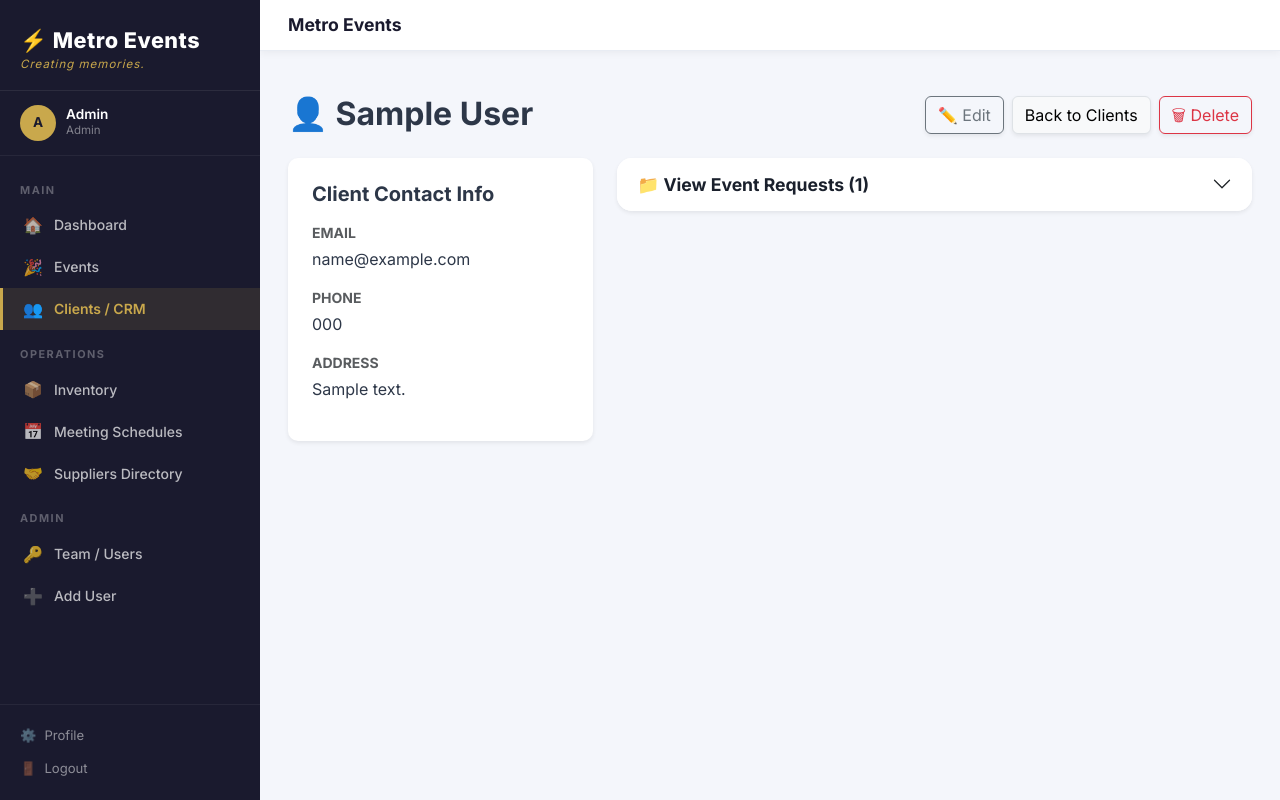
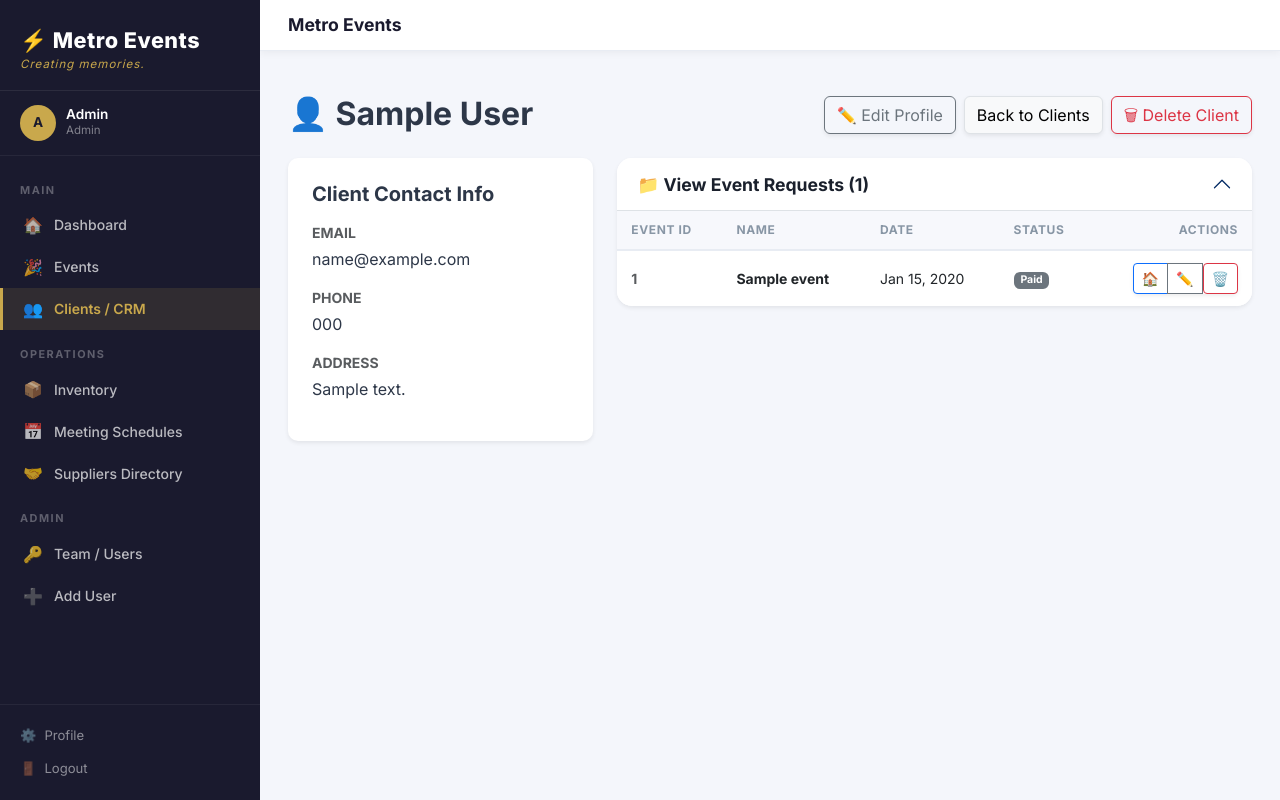
Before and after one commit to meisems/metroevents, a Flask app: page /clients/1 in a window 1280 px wide. Run offline with Flask 3, Linux system fonts and the light colour scheme; a user stored in the database is signed in; tables that the repository leaves empty hold one stand-in row (values such as "Sample post").

Commit message:
Update detail.html

```diff
--- a/templates/clients/detail.html
+++ b/templates/clients/detail.html
@@ -6,14 +6,14 @@
   <h2 class="fw-bold mb-0">👤 {{ client.full_name }}</h2>
 
   <div class="d-flex align-items-center gap-2">
-    <a href="{{ url_for('clients.edit_client', client_id=client.id) }}" class="btn btn-outline-secondary shadow-sm">✏️ Edit</a>
+    <a href="{{ url_for('clients.edit_client', client_id=client.id) }}" class="btn btn-outline-secondary shadow-sm">✏️ Edit Profile</a>
     <a href="{{ url_for('clients.list_clients') }}" class="btn btn-light border shadow-sm">Back to Clients</a>
 
-    {% if current_user.is_admin %}
+    {% if current_user.role == 'admin' %}
     <form action="{{ url_for('clients.delete_client', client_id=client.id) }}" method="POST" class="m-0">
         <input type="hidden" name="csrf_token" value="{{ csrf_token() }}" />
-        <button type="submit" class="btn btn-outline-danger shadow-sm" onclick="return confirm('🚨 Are you sure you want to permanently delete {{ client.full_name|escape }}? This will also delete ALL of their associated events and data.');">
-            🗑 Delete
+        <button type="submit" class="btn btn-outline-danger shadow-sm" onclick="return confirm('🚨 DELETE CLIENT? This will permanently remove {{ client.full_name }} and ALL associated event requests.');">
+            🗑 Delete Client
         </button>
     </form>
     {% endif %}
@@ -40,11 +40,11 @@
     <div class="accordion shadow-sm border-0" id="clientEventsAccordion" style="border-radius: 15px; overflow: hidden;">
       <div class="accordion-item border-0">
         <h2 class="accordion-header" id="eventsHeader">
-          <button class="accordion-button collapsed bg-white fw-bold" type="button" data-bs-toggle="collapse" data-bs-target="#collapseEvents" aria-expanded="false" aria-controls="collapseEvents" style="font-size: 1.1rem; color: #1a202c;">
+          <button class="accordion-button bg-white fw-bold" type="button" data-bs-toggle="collapse" data-bs-target="#collapseEvents" aria-expanded="true" aria-controls="collapseEvents" style="font-size: 1.1rem; color: #1a202c;">
             📁 View Event Requests ({{ client.events.count() if client.events.count else client.events|list|length }})
           </button>
         </h2>
-        <div id="collapseEvents" class="accordion-collapse collapse" aria-labelledby="eventsHeader" data-bs-parent="#clientEventsAccordion">
+        <div id="collapseEvents" class="accordion-collapse collapse show" aria-labelledby="eventsHeader" data-bs-parent="#clientEventsAccordion">
           <div class="accordion-body p-0">
             <table class="me-table mb-0 bg-white">
               <thead>
@@ -53,7 +53,7 @@
                   <th>Name</th>
                   <th>Date</th>
                   <th>Status</th>
-                  <th class="text-end">Action</th>
+                  <th class="text-end">Actions</th>
                 </tr>
               </thead>
               <tbody>
@@ -62,9 +62,31 @@
                   <td class="fw-bold text-muted">{{ evt.event_id }}</td>
                   <td class="fw-bold">{{ evt.name }}</td>
                   <td>{{ evt.event_date.strftime('%b %d, %Y') if evt.event_date else 'TBD' }}</td>
-                  <td><span class="badge bg-{{ evt.status_color|default('secondary') }}">{{ evt.status|replace('_', ' ')|title }}</span></td>
+                  <td>
+                      <span class="badge bg-{{ evt.status_color|default('secondary') }}">
+                          {{ evt.status|replace('_', ' ')|title }}
+                      </span>
+                  </td>
                   <td class="text-end">
-                      <a href="{{ url_for('events.detail', event_id=evt.id) }}" class="btn btn-sm btn-outline-gold">Workspace</a>
+                    <div class="btn-group shadow-sm">
+                        <a href="{{ url_for('events.detail', event_id=evt.id) }}" class="btn btn-sm btn-outline-primary" title="Workspace">
+                            🏠
+                        </a>
+
+                        <a href="{{ url_for('events.edit_event', event_id=evt.id) }}" class="btn btn-sm btn-outline-secondary" title="Edit Event">
+                            ✏️
+                        </a>
+
+                        {% if current_user.role == 'admin' %}
+                        <form action="{{ url_for('events.delete_event', event_id=evt.id) }}" method="POST" class="d-inline">
+                            <input type="hidden" name="csrf_token" value="{{ csrf_token() }}" />
+                            <button type="submit" class="btn btn-sm btn-outline-danger"
+                                    onclick="return confirm('🚨 Delete this specific event request?')" title="Delete Event">
+                                🗑️
+                            </button>
+                        </form>
+                        {% endif %}
+                    </div>
                   </td>
                 </tr>
                 {% else %}
```
